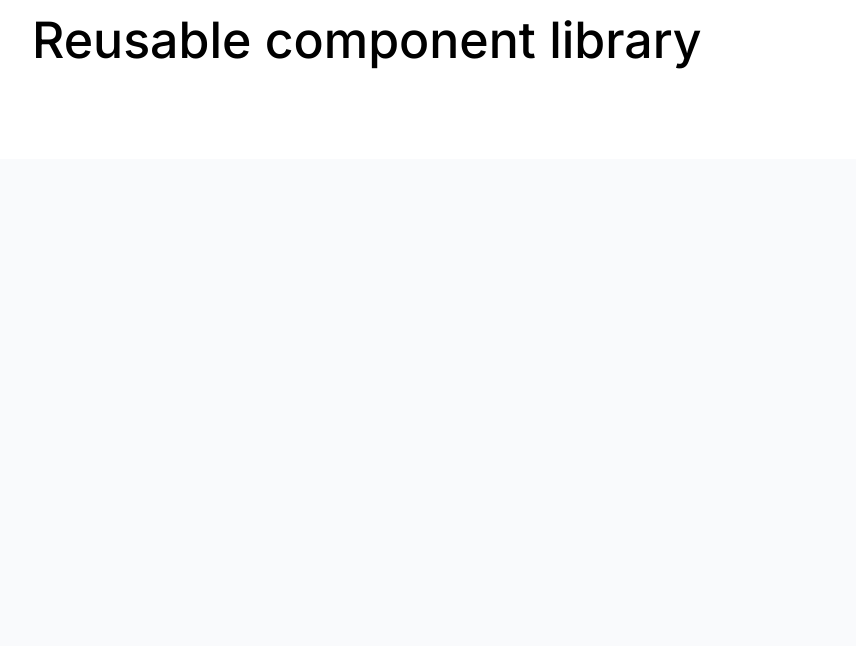
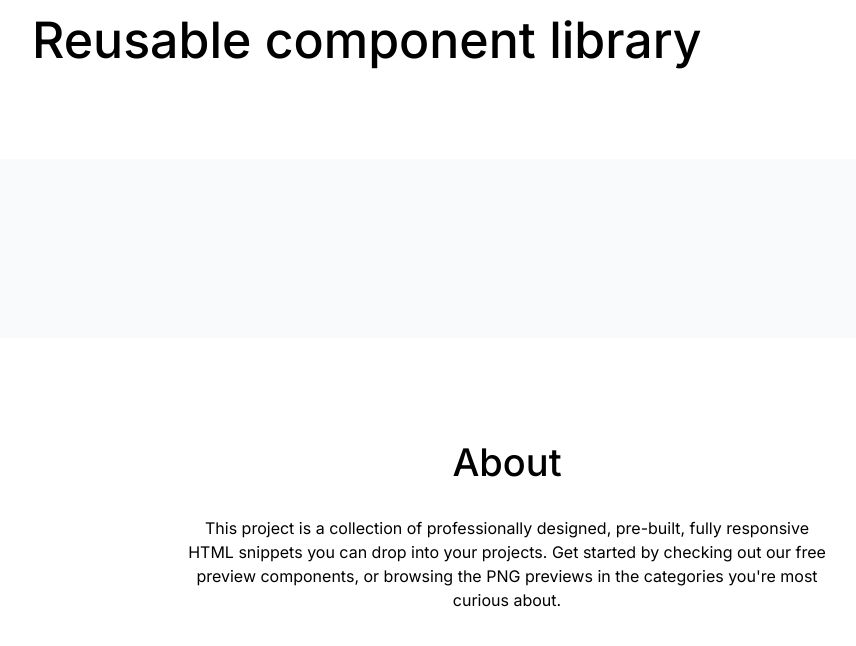
Before and after one commit to js-tasks-ru/htmlcss-20210513_aleksandra41, a website: page index.html in a window 1280 px wide. Shown: the part 78-724 px from the top of the page, without its empty margins (133-989 px from the left). Drawn offline with Linux system fonts and the light colour scheme.

Commit message:
add edits for 3-module 1-task

```diff
--- a/assets/css/normalize.css
+++ b/assets/css/__normalize.css
@@ -2,18 +2,6 @@
 
 /* Document
    ========================================================================== */
-
-/**
- * Custom
- */
-
-*, *::before, *::after {
-  box-sizing: border-box;
-}
-
-html, body {
-  height: 100%;
-}
 
 /**
  * 1. Correct the line height in all browsers.
--- /dev/null
+++ b/assets/css/__reset.css
@@ -0,0 +1,7 @@
+*, *::before, *::after {
+    box-sizing: border-box;
+}
+
+html, body {
+    height: 100%;
+}
--- a/assets/css/main.css
+++ b/assets/css/main.css
@@ -1,5 +1,6 @@
+@import './__normalize.css';
+@import './__reset.css';
 @import '../fonts/fonts.css';
-@import 'normalize.css';
 
 :root {
     --white: #ffffff;
--- a/components/main/main.css
+++ /dev/null
@@ -1,4 +0,0 @@
-.main {
-    background: #F9FAFC;
-    height: 1036px;
-}
--- a/components/page/page.css
+++ b/components/page/page.css
@@ -1,7 +1,15 @@
 .page {
-
+    min-width: 1100px;
+    display: flex;
+    flex-direction: column;
+    justify-content: space-around;
 }
 
 .page__box {
     padding: 0 165px;
 }
+
+.page__main {
+    background: #F9FAFC;
+    flex-grow: 1;
+}
--- a/index.html
+++ b/index.html
@@ -5,10 +5,9 @@
         <link rel="stylesheet" href="./assets/css/main.css">
         <link rel="stylesheet" href="./components/page/page.css">
         <link rel="stylesheet" href="./components/header/header.css">
-        <link rel="stylesheet" href="./components/main/main.css">
         <link rel="stylesheet" href="./components/footer/footer.css">
     </head>
-    <body>
+    <body class='page'>
         <header class='header'>
             <div class='page__box'>
                 <div class='header__top'>
@@ -21,7 +20,7 @@
                 <h1 class='header__title'>Reusable component library</h1>
             </div>
         </header>
-        <main class='main'><div class='page__box'></div></main>
+        <main class='page__main'><div class='page__box'></div></main>
         <footer class='footer'>
             <div class='page__box'>
                 <h2 class='footer__title'>About</h2>
```
Also changed, not shown: 03-lection1/01-button/button.css (+6 -1 lines). Lines whose indentation alone changed are shown as unchanged.
